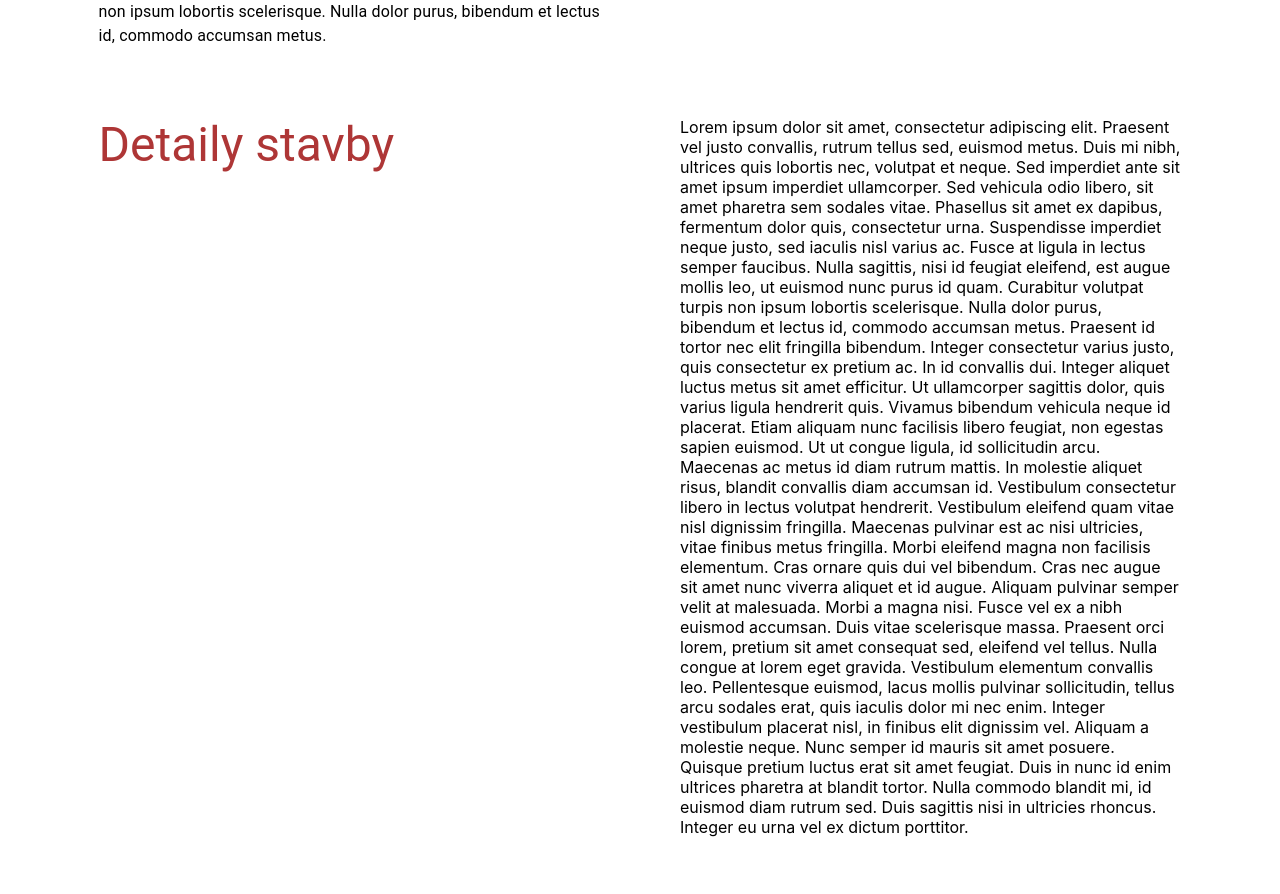
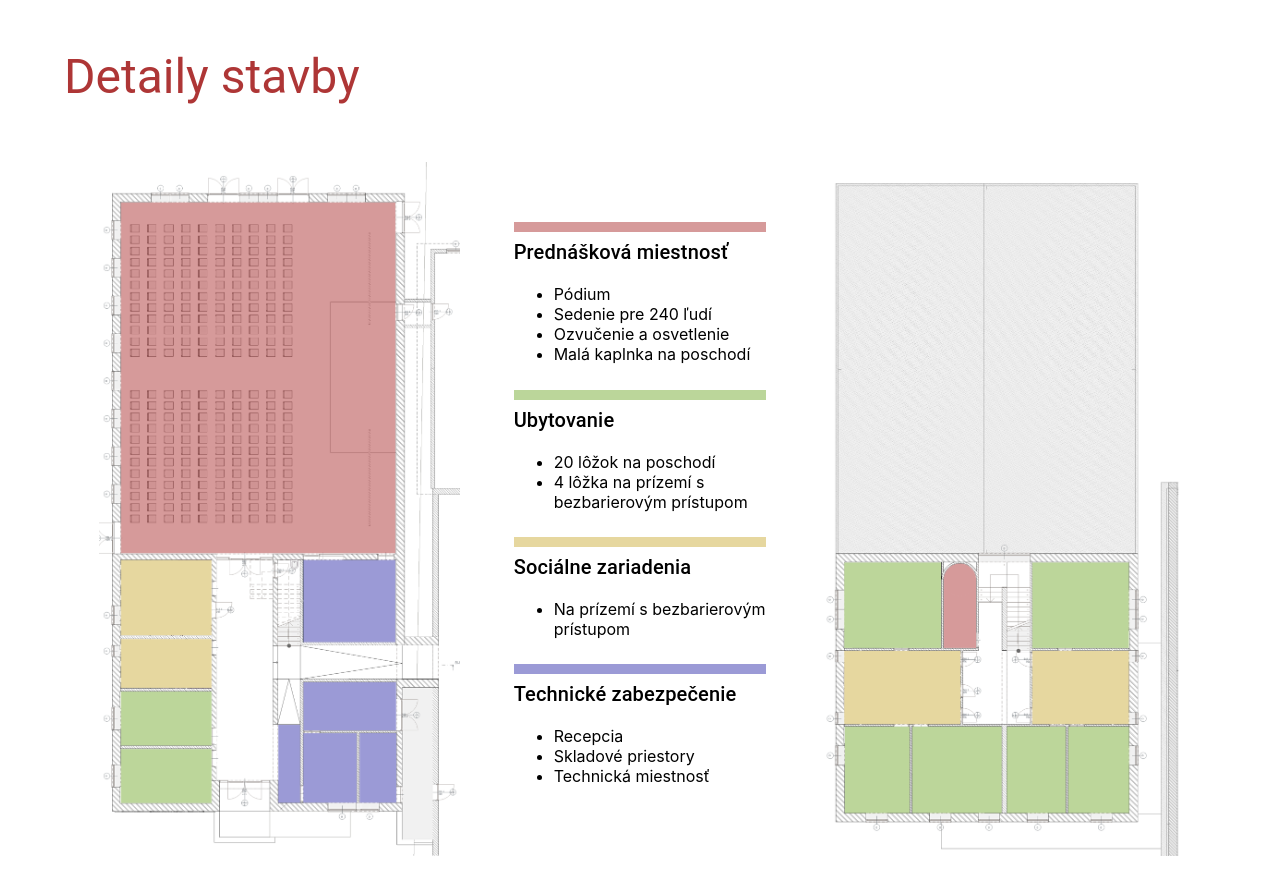
Before and after one commit to gstibi/centrum, a React (Create React App) app: page / in a window 1280 px wide. Shown: the part 988-1882 px from the top of the page. Before the commit the page ends 1860 px from the top, so only its background shows below. Built offline with nearby package versions, Linux system fonts and the light colour scheme.

Commit message:
detaily o stavbe (#6)

```diff
--- /dev/null
+++ b/src/components/NazovSekcie.jsx
@@ -0,0 +1,19 @@
+import { Typography } from '@mui/material';
+import React from 'react';
+import PropTypes from 'prop-types';
+
+const NazovSekcie = ({ nazov }) => (
+  <Typography
+    variant="h3"
+    color="primary"
+    sx={{ paddingTop: '4%', paddingBottom: '2%' }}
+  >
+    {nazov}
+  </Typography>
+);
+
+NazovSekcie.propTypes = {
+  nazov: PropTypes.string.isRequired,
+};
+
+export default NazovSekcie;
--- /dev/null
+++ b/src/components/detail/Popis.jsx
@@ -0,0 +1,31 @@
+import React from 'react';
+import { Box, Typography } from '@mui/material';
+import PropTypes from 'prop-types';
+
+const Popis = ({ nadpis, body, farba }) => (
+  <Box item xs={12}>
+    <Box
+      sx={{
+        width: '100%',
+        height: '10px',
+        backgroundColor: farba,
+        display: 'inline-block',
+        opacity: '0.5',
+      }}
+    />
+    <Typography variant="h6">{nadpis}</Typography>
+    <ul>
+      {body.map(bod => (
+        <li>{bod}</li>
+      ))}
+    </ul>
+  </Box>
+);
+
+Popis.propTypes = {
+  nadpis: PropTypes.string.isRequired,
+  body: PropTypes.arrayOf(PropTypes.string).isRequired,
+  farba: PropTypes.string.isRequired,
+};
+
+export default Popis;
--- a/src/routes/Detail.jsx
+++ b/src/routes/Detail.jsx
@@ -1,49 +1,74 @@
-import { Grid, Typography } from '@mui/material';
+import { Grid, Box } from '@mui/material';
 import React from 'react';
+import NazovSekcie from '../components/NazovSekcie';
+import Popis from '../components/detail/Popis';
+import prizemie from '../assets/images/podorys-prizemie.webp';
+import poschodie from '../assets/images/podorys-poschodie.webp';
 
-const Preco = () => (
-  <Grid id="detail" container sx={{ padding: '3%' }} spacing={10}>
-    <Grid item xs={12} sm={6}>
-      <Typography variant="h3" color="primary">
-        Detaily stavby
-      </Typography>
+const details = [
+  {
+    id: 1,
+    nadpis: 'Prednášková miestnosť',
+    body: [
+      'Pódium',
+      'Sedenie pre 240 ľudí',
+      'Ozvučenie a osvetlenie',
+      'Malá kaplnka na poschodí',
+    ],
+    farba: '#AE3636',
+  },
+  {
+    id: 2,
+    nadpis: 'Ubytovanie',
+    body: [
+      '20 lôžok na poschodí',
+      '4 lôžka na prízemí s bezbarierovým prístupom',
+    ],
+    farba: '#79AE36',
+  },
+  {
+    id: 3,
+    nadpis: 'Sociálne zariadenia',
+    body: ['Na prízemí s bezbarierovým prístupom'],
+    farba: '#CEAF40',
+  },
+  {
+    id: 4,
+    nadpis: 'Technické zabezpečenie',
+    body: ['Recepcia', 'Skladové priestory', 'Technická miestnosť'],
+    farba: '#3836AE',
+  },
+];
+
+const Detail = () => (
+  <>
+    <NazovSekcie nazov="Detaily stavby" />
+    <Grid id="detail" container sx={{ padding: '3%' }}>
+      <Grid item xs={12} sm={4}>
+        <Box
+          component="img"
+          src={prizemie}
+          alt="podorys prizemie"
+          sx={{ objectFit: 'cover', width: '100%' }}
+        />
+      </Grid>
+      <Grid item container xs={12} sm={4} sx={{ padding: '5%' }}>
+        {details.map(detail => (
+          <Grid item xs={12}>
+            <Popis {...detail} />
+          </Grid>
+        ))}
+      </Grid>
+      <Grid item xs={12} sm={4}>
+        <Box
+          component="img"
+          src={poschodie}
+          alt="podorys prizemie"
+          sx={{ objectFit: 'cover', width: '100%' }}
+        />
+      </Grid>
     </Grid>
-    <Grid item xs={12} sm={6}>
-      Lorem ipsum dolor sit amet, consectetur adipiscing elit. Praesent vel
-      justo convallis, rutrum tellus sed, euismod metus. Duis mi nibh, ultrices
-      quis lobortis nec, volutpat et neque. Sed imperdiet ante sit amet ipsum
-      imperdiet ullamcorper. Sed vehicula odio libero, sit amet pharetra sem
-      sodales vitae. Phasellus sit amet ex dapibus, fermentum dolor quis,
-      consectetur urna. Suspendisse imperdiet neque justo, sed iaculis nisl
-      varius ac. Fusce at ligula in lectus semper faucibus. Nulla sagittis, nisi
-      id feugiat eleifend, est augue mollis leo, ut euismod nunc purus id quam.
-      Curabitur volutpat turpis non ipsum lobortis scelerisque. Nulla dolor
-      purus, bibendum et lectus id, commodo accumsan metus. Praesent id tortor
-      nec elit fringilla bibendum. Integer consectetur varius justo, quis
-      consectetur ex pretium ac. In id convallis dui. Integer aliquet luctus
-      metus sit amet efficitur. Ut ullamcorper sagittis dolor, quis varius
-      ligula hendrerit quis. Vivamus bibendum vehicula neque id placerat. Etiam
-      aliquam nunc facilisis libero feugiat, non egestas sapien euismod. Ut ut
-      congue ligula, id sollicitudin arcu. Maecenas ac metus id diam rutrum
-      mattis. In molestie aliquet risus, blandit convallis diam accumsan id.
-      Vestibulum consectetur libero in lectus volutpat hendrerit. Vestibulum
-      eleifend quam vitae nisl dignissim fringilla. Maecenas pulvinar est ac
-      nisi ultricies, vitae finibus metus fringilla. Morbi eleifend magna non
-      facilisis elementum. Cras ornare quis dui vel bibendum. Cras nec augue sit
-      amet nunc viverra aliquet et id augue. Aliquam pulvinar semper velit at
-      malesuada. Morbi a magna nisi. Fusce vel ex a nibh euismod accumsan. Duis
-      vitae scelerisque massa. Praesent orci lorem, pretium sit amet consequat
-      sed, eleifend vel tellus. Nulla congue at lorem eget gravida. Vestibulum
-      elementum convallis leo. Pellentesque euismod, lacus mollis pulvinar
-      sollicitudin, tellus arcu sodales erat, quis iaculis dolor mi nec enim.
-      Integer vestibulum placerat nisl, in finibus elit dignissim vel. Aliquam a
-      molestie neque. Nunc semper id mauris sit amet posuere. Quisque pretium
-      luctus erat sit amet feugiat. Duis in nunc id enim ultrices pharetra at
-      blandit tortor. Nulla commodo blandit mi, id euismod diam rutrum sed. Duis
-      sagittis nisi in ultricies rhoncus. Integer eu urna vel ex dictum
-      porttitor.
-    </Grid>
-  </Grid>
+  </>
 );
 
-export default Preco;
+export default Detail;
--- a/src/routes/Preco.jsx
+++ b/src/routes/Preco.jsx
@@ -1,12 +1,12 @@
 import { Grid, Typography } from '@mui/material';
 import React from 'react';
+import NazovSekcie from '../components/NazovSekcie';
 
 const Preco = () => (
-  <Grid id="preco" container sx={{ padding: '3%' }} spacing={10}>
+  <>
+    <NazovSekcie nazov="Preco staviame centrum" />
+    <Grid id="preco" container spacing={10}>
       <Grid item xs={12} sm={6}>
-      <Typography variant="h3" color="primary">
-        Preco staviame centrum
-      </Typography>
         <Typography variant="body1">
           Lorem ipsum dolor sit amet, consectetur adipiscing elit. Praesent vel
           justo convallis, rutrum tellus sed, euismod metus. Duis mi nibh,
@@ -14,18 +14,18 @@ const Preco = () => (
           amet ipsum imperdiet ullamcorper. Sed vehicula odio libero, sit amet
           pharetra sem sodales vitae. Phasellus sit amet ex dapibus, fermentum
           dolor quis, consectetur urna. Suspendisse imperdiet neque justo, sed
-        iaculis nisl varius ac. Fusce at ligula in lectus semper faucibus. Nulla
-        sagittis, nisi id feugiat eleifend, est augue mollis leo, ut euismod
-        nunc purus id quam. Curabitur volutpat turpis non ipsum lobortis
-        scelerisque. Nulla dolor purus, bibendum et lectus id, commodo accumsan
-        metus.
+          iaculis nisl varius ac. Fusce at ligula in lectus semper faucibus.
+          Nulla sagittis, nisi id feugiat eleifend, est augue mollis leo, ut
+          euismod nunc purus id quam. Curabitur volutpat turpis non ipsum
+          lobortis scelerisque. Nulla dolor purus, bibendum et lectus id,
+          commodo accumsan metus.
         </Typography>
       </Grid>
       <Grid item xs={12} sm={6}>
-      {' '}
         obrazok
       </Grid>
     </Grid>
+  </>
 );
 
 export default Preco;
```
Also changed, not shown: .eslintrc.json, src/assets/images/podorys-poschodie.webp (added), src/assets/images/podorys-prizemie.webp (added). Lines whose indentation alone changed are shown as unchanged.
